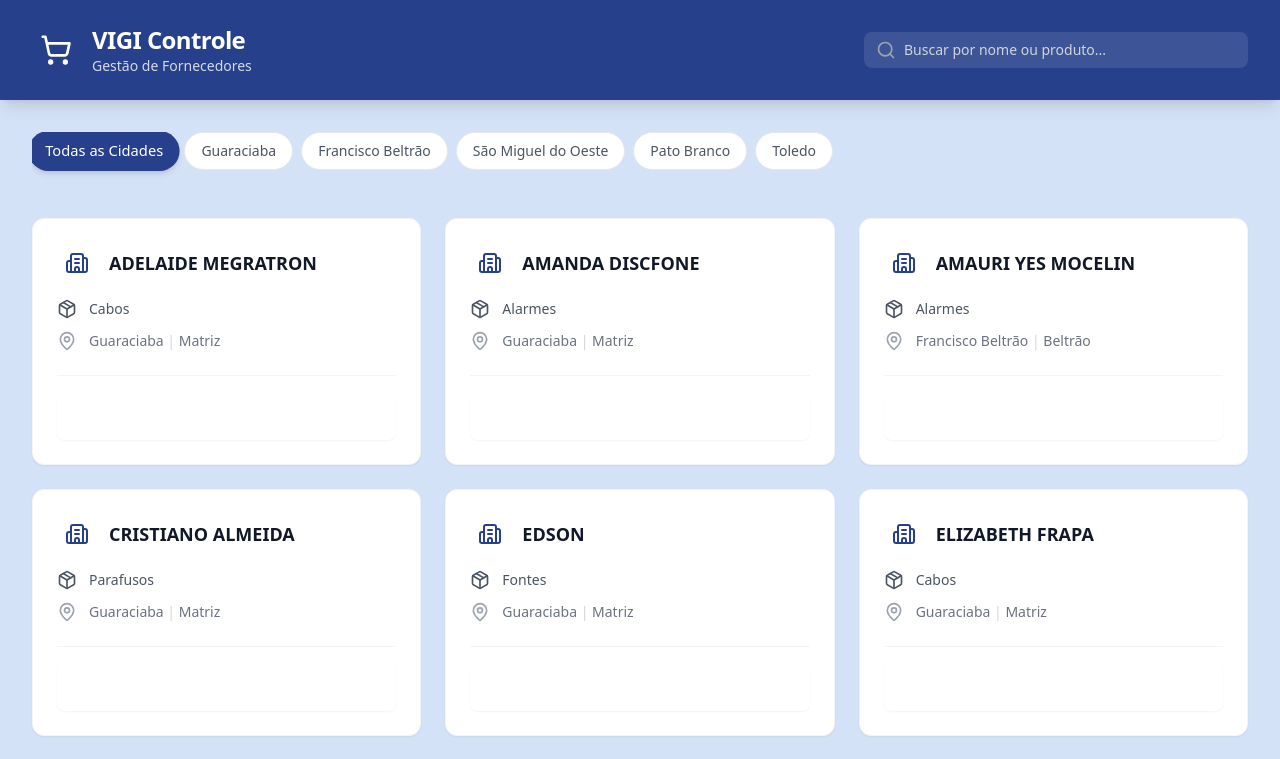
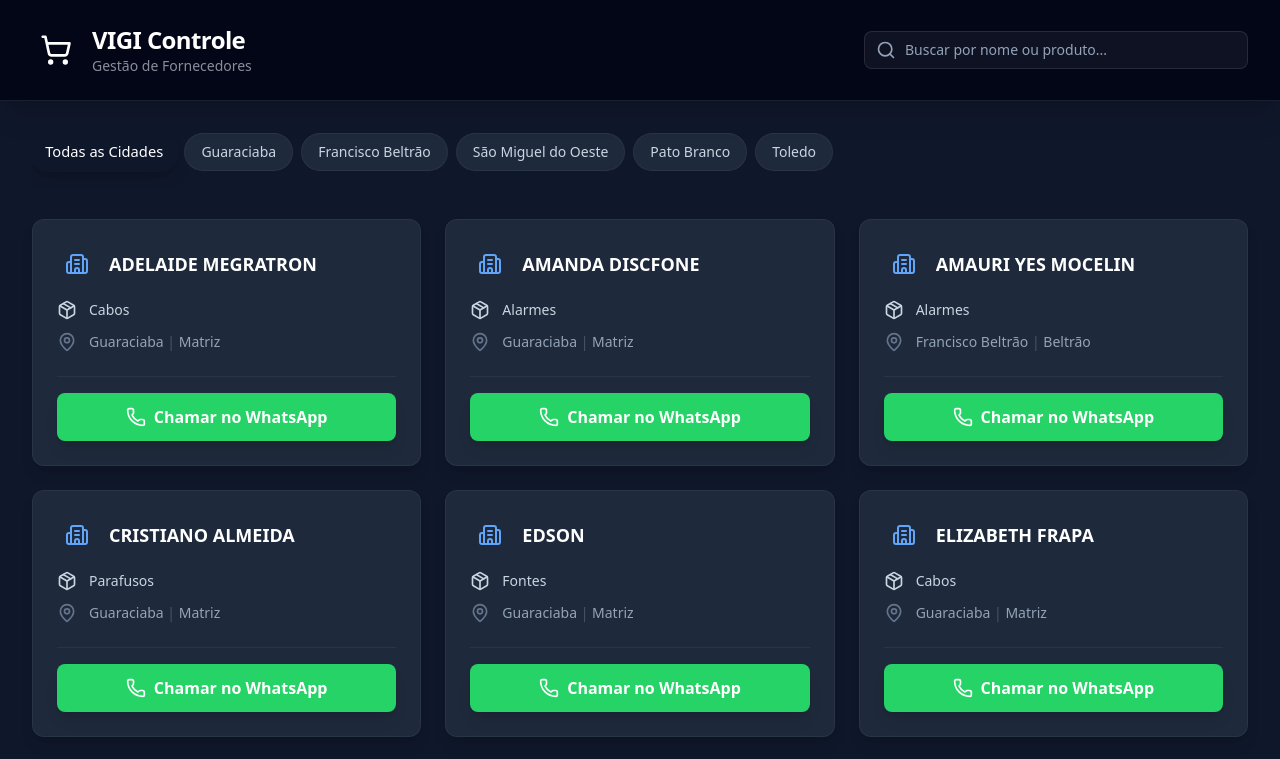
Before and after one commit to ErickRFinger/sistemacomprasvigi, a React (Vite) app in the folder PASTA_LIMPA_PRA_UPLOAD/: page / in a window 1280 px wide. Shown: the top 759 px of the page. Built offline with nearby package versions, Linux system fonts and the light colour scheme.

Commit message:
Add files via upload

```diff
--- a/PASTA_LIMPA_PRA_UPLOAD/src/App.tsx
+++ b/PASTA_LIMPA_PRA_UPLOAD/src/App.tsx
@@ -23,9 +23,9 @@ function App() {
   };
 
   return (
-    <div className="min-h-screen bg-royal-background font-sans">
+    <div className="min-h-screen bg-slate-900 font-sans text-slate-100">
       {/* Header */}
-      <header className="bg-royal-dark text-white shadow-lg sticky top-0 z-50">
+      <header className="bg-slate-950 border-b border-white/10 shadow-xl sticky top-0 z-50">
         <div className="max-w-7xl mx-auto px-4 sm:px-6 lg:px-8 py-6">
           <div className="flex flex-col md:flex-row justify-between items-center gap-4">
             <div className="flex items-center gap-3">
@@ -33,19 +33,19 @@ function App() {
                 <ShoppingCart className="w-8 h-8 text-white" />
               </div>
               <div>
-                <h1 className="text-2xl font-bold tracking-tight">VIGI Controle</h1>
-                <p className="text-royal-DEFAULT text-sm font-medium opacity-80">Gestão de Fornecedores</p>
+                <h1 className="text-2xl font-bold tracking-tight text-white">VIGI Controle</h1>
+                <p className="text-royal-text text-sm font-medium opacity-60">Gestão de Fornecedores</p>
               </div>
             </div>
 
             {/* Search Bar */}
             <div className="relative w-full md:w-96">
               <div className="absolute inset-y-0 left-0 pl-3 flex items-center pointer-events-none">
-                <Search className="h-5 w-5 text-gray-400" />
+                <Search className="h-5 w-5 text-slate-400" />
               </div>
               <input
                 type="text"
-                className="block w-full pl-10 pr-3 py-2 border-none rounded-lg leading-5 bg-white/10 text-white placeholder-gray-300 focus:outline-none focus:bg-white/20 focus:ring-0 sm:text-sm transition-colors"
+                className="block w-full pl-10 pr-3 py-2 border border-white/10 rounded-lg leading-5 bg-white/5 text-white placeholder-slate-400 focus:outline-none focus:bg-white/10 focus:ring-1 focus:ring-royal-DEFAULT sm:text-sm transition-all"
                 placeholder="Buscar por nome ou produto..."
                 value={searchTerm}
                 onChange={(e) => setSearchTerm(e.target.value)}
@@ -67,8 +67,8 @@ function App() {
               className={`
                 px-4 py-2 rounded-full text-sm font-medium whitespace-nowrap transition-all duration-200
                 ${selectedCity === city
-                  ? 'bg-royal-dark text-white shadow-md transform scale-105'
-                  : 'bg-white text-gray-600 hover:bg-gray-100 border border-gray-200'}
+                  ? 'bg-royal-DEFAULT text-white shadow-lg shadow-royal-DEFAULT/20 transform scale-105'
+                  : 'bg-slate-800 text-slate-300 hover:bg-slate-700 border border-white/5'}
               `}
             >
               {city === 'all' ? 'Todas as Cidades' : city}
@@ -81,34 +81,34 @@ function App() {
           {filteredSuppliers.map((supplier) => (
             <div
               key={supplier.id}
-              className="bg-white rounded-xl shadow-sm border border-gray-100 overflow-hidden hover:shadow-xl transition-shadow duration-300 group"
+              className="bg-slate-800 rounded-xl shadow-lg border border-white/5 overflow-hidden hover:shadow-2xl hover:border-white/10 transition-all duration-300 group"
             >
               <div className="p-6">
                 <div className="flex justify-between items-start mb-4">
                   <div className="flex items-center gap-3">
-                    <div className="bg-royal-DEFAULT/10 p-2 rounded-lg group-hover:bg-royal-DEFAULT/20 transition-colors">
-                      <Building2 className="w-6 h-6 text-royal-dark" />
+                    <div className="bg-royal-DEFAULT/20 p-2 rounded-lg group-hover:bg-royal-DEFAULT/30 transition-colors">
+                      <Building2 className="w-6 h-6 text-blue-400" />
                     </div>
-                    <h3 className="text-lg font-bold text-gray-900 line-clamp-1">{supplier.name}</h3>
+                    <h3 className="text-lg font-bold text-white line-clamp-1">{supplier.name}</h3>
                   </div>
                 </div>
 
                 <div className="space-y-3">
-                  <div className="flex items-center gap-3 text-gray-600">
+                  <div className="flex items-center gap-3 text-slate-300">
                     <Package className="w-5 h-5 text-orange-DEFAULT" />
                     <span className="text-sm font-medium">{supplier.product}</span>
                   </div>
 
-                  <div className="flex items-center gap-3 text-gray-500">
-                    <MapPin className="w-5 h-5 text-gray-400" />
-                    <span className="text-sm">{supplier.city} <span className="text-gray-300">|</span> {supplier.region}</span>
+                  <div className="flex items-center gap-3 text-slate-400">
+                    <MapPin className="w-5 h-5 text-slate-500" />
+                    <span className="text-sm">{supplier.city} <span className="text-slate-600">|</span> {supplier.region}</span>
                   </div>
                 </div>
 
-                <div className="mt-6 pt-4 border-t border-gray-100">
+                <div className="mt-6 pt-4 border-t border-white/5">
                   <button
                     onClick={() => handleWhatsApp(supplier.phone, supplier.product)}
-                    className="w-full flex items-center justify-center gap-2 bg-whatsapp-DEFAULT hover:bg-whatsapp-dark text-white font-bold py-3 px-4 rounded-lg transition-colors shadow-sm hover:shadow active:scale-95 duration-200"
+                    className="w-full flex items-center justify-center gap-2 bg-[#25D366] hover:bg-[#128C7E] text-white font-bold py-3 px-4 rounded-lg transition-all shadow-lg hover:shadow-[#25D366]/20 active:scale-95 duration-200"
                   >
                     <Phone className="w-5 h-5" />
                     Chamar no WhatsApp
@@ -122,11 +122,11 @@ function App() {
         {/* Empty State */}
         {filteredSuppliers.length === 0 && (
           <div className="text-center py-12">
-            <div className="bg-gray-100 w-16 h-16 rounded-full flex items-center justify-center mx-auto mb-4">
-              <Search className="w-8 h-8 text-gray-400" />
+            <div className="bg-slate-800 w-16 h-16 rounded-full flex items-center justify-center mx-auto mb-4 border border-white/5">
+              <Search className="w-8 h-8 text-slate-500" />
             </div>
-            <h3 className="text-lg font-medium text-gray-900">Nenhum fornecedor encontrado</h3>
-            <p className="text-gray-500">Tente buscar por outro termo ou cidade.</p>
+            <h3 className="text-lg font-medium text-white">Nenhum fornecedor encontrado</h3>
+            <p className="text-slate-400">Tente buscar por outro termo ou cidade.</p>
           </div>
         )}
       </main>
--- a/PASTA_LIMPA_PRA_UPLOAD/tailwind.config.js
+++ b/PASTA_LIMPA_PRA_UPLOAD/tailwind.config.js
@@ -8,18 +8,18 @@ export default {
     extend: {
       colors: {
         royal: {
-          DEFAULT: '#4169E1',
-          dark: '#27408B', // Darker Royal Blue
-          darker: '#102A43',
-          background: '#D4E2F7', // Lighter blue for background "not too light"
+          DEFAULT: '#1E3A8A', // Deep blue
+          dark: '#172554', // Very dark blue (almost black)
+          surface: '#1e293b', // Dark blue-grey for cards
+          text: '#e2e8f0', // Light grey for text
         },
         orange: {
-          DEFAULT: '#FF8C00', // Dark Orange
-          dark: '#E65100', // Darker
+          DEFAULT: '#F97316',
+          dark: '#EA580C',
         },
         whatsapp: {
           DEFAULT: '#25D366',
-          dark: '#128C7E',
+          hover: '#128C7E',
         }
       }
     },
```
